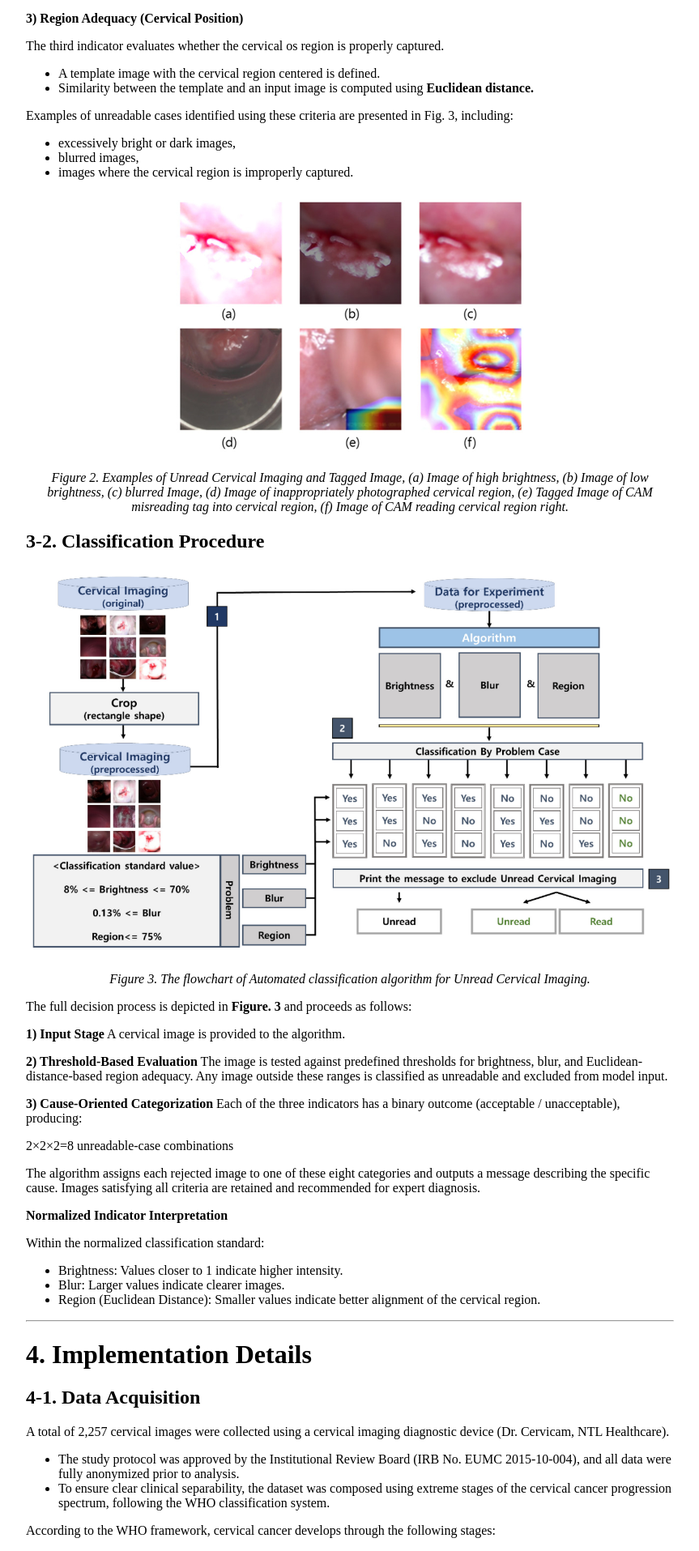
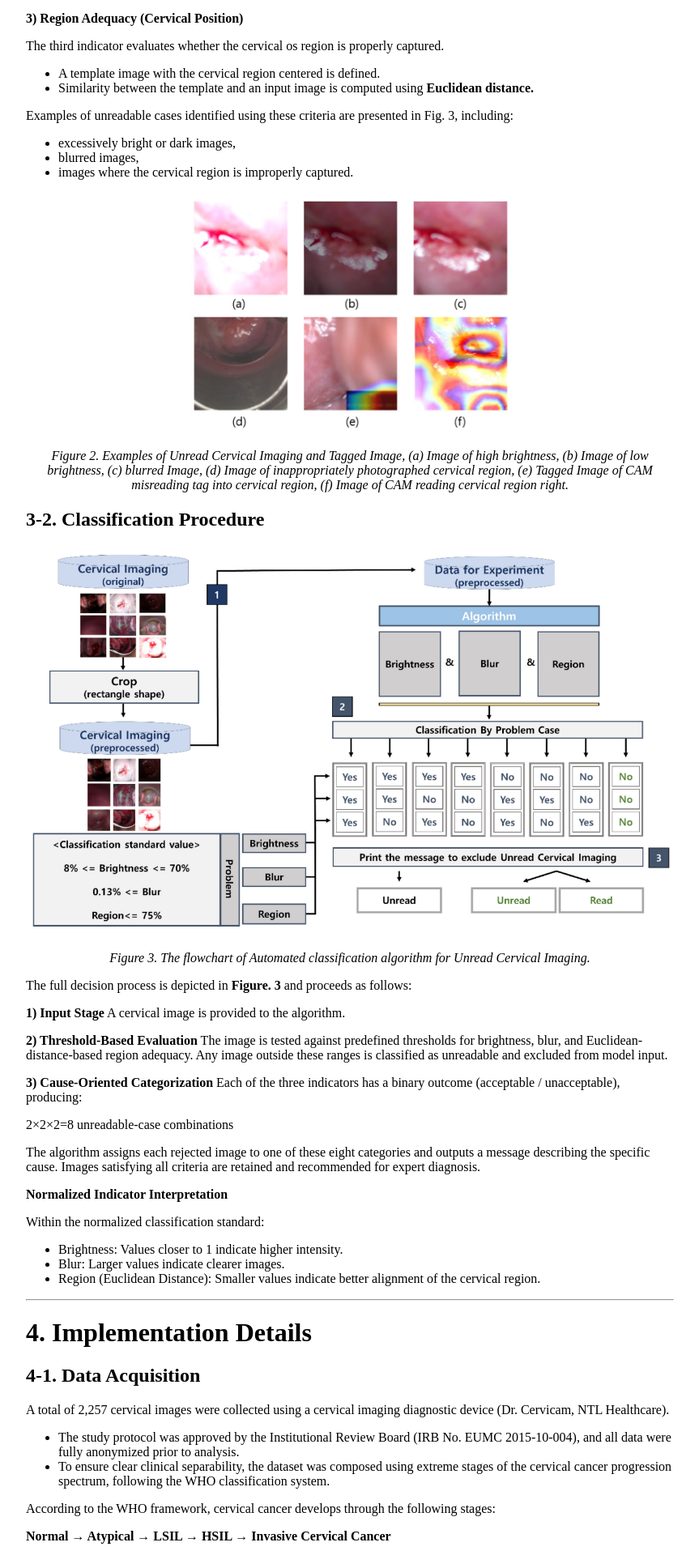
Before and after one commit to Groovy52/Groovy52.github.io, a Jekyll site: the page built from projects/cervical.md, in a window 1280 px wide. Shown: the part 1707-3622 px from the top of the page at 81% size, without its empty margins (208-1071 px from the left). Built offline with Jekyll 4.4.1, drawn with Linux system fonts in a browser that asks for light colours.

Commit message:
Update cervical.md

```diff
--- a/projects/cervical.md
+++ b/projects/cervical.md
@@ -78,7 +78,7 @@ Examples of unreadable cases identified using these criteria are presented in Fi
 - images where the cervical region is improperly captured.
 
 <p align="center">
-  <img src="/images/projects/cervical/cervical_fig3.png" style="max-width:100%;">
+  <img src="/images/projects/cervical/cervical_fig3.png" style="max-width:50%;">
 </p>
 <p align="center"><em>Figure 2. Examples of Unread Cervical Imaging and Tagged Image, (a) Image of high brightness, (b) Image of low brightness, (c) blurred Image, (d) Image of inappropriately photographed cervical region, (e) Tagged Image of CAM misreading tag into cervical region, (f) Image of CAM reading cervical region right.</em></p>
 
```
